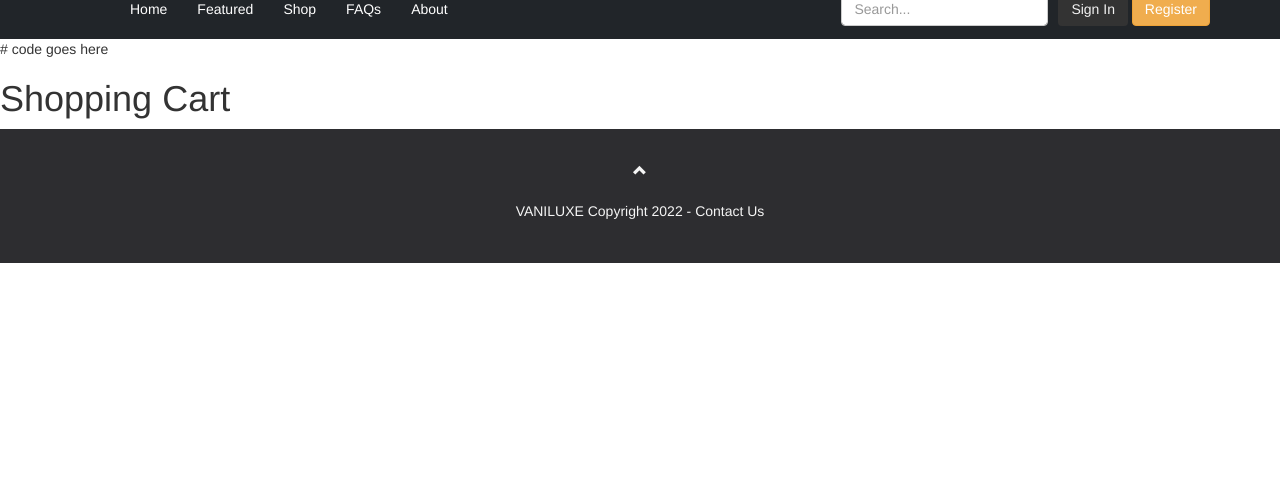
After one commit to GeorgeDominise/team7repo, a Flask app: page /cart in a window 1280 px wide. The commit adds this page. Shown: the part 321-800 px from the top of the page. Run offline with Flask 2, Linux system fonts and the light colour scheme; parts of the project's set-up code (start-up, migrations or seed data) failed here and were passed over; some libraries are stand-ins or nearby versions.

Commit message:
trying to get add to cart working

```diff
--- a/app/forms.py
+++ b/app/forms.py
@@ -2,7 +2,7 @@ from dataclasses import dataclass
 from operator import length_hint
 from wsgiref.validate import validator
 from flask_wtf import FlaskForm
-from wtforms import StringField, PasswordField, BooleanField, SubmitField, FloatField
+from wtforms import StringField, PasswordField, BooleanField, SubmitField, FloatField, HiddenField
 from wtforms.validators import DataRequired, InputRequired, Email, Length
 
 class SellForm(FlaskForm):
@@ -40,3 +40,6 @@ class ReviewForm(FlaskForm):
 	Username = StringField('Username: ', validators=[DataRequired()])
 	Product = StringField("Product Name: ", validators=[DataRequired()])
 	Review = StringField("Review: ", validators=[DataRequired()])
+
+#class AddToCart(FlaskForm):
+#	id=HiddenField('ID')
--- a/app/routes.py
+++ b/app/routes.py
@@ -1,15 +1,15 @@
 from app import myapp_obj
 from app import forms
-from flask import Flask, render_template, request, url_for
+from flask import Flask, render_template, request, url_for, session
 from flask import flash, redirect, render_template, request
 from app import db
-from app.models import User, Item
+from app.models import User, Item, cartItem
 from flask_login import LoginManager, UserMixin, login_user, login_required, logout_user, current_user
 from werkzeug.security import generate_password_hash, check_password_hash
 
+
 login_manager = LoginManager()
 login_manager.init_app(myapp_obj)
-
 
 @login_manager.user_loader
 def load_user(username):
@@ -22,7 +22,10 @@ login_status = False
 # Pernament variables
 users = User.query.all()
 items = Item.query.all()
+cartItems=cartItem.query.all()
 Bidders = {}
+
+
 
 @myapp_obj.route("/")
 @myapp_obj.route("/home")
@@ -217,6 +220,21 @@ def reviewform():
 
 # @myapp_obj.route("/findItems", )
 
-#@myapp_obj.route('/addToCart', methods=['POST'])
-#@login_required
-#def addToCart():
+@myapp_obj.route('/cart')
+def cart():
+	return render_template('cart.html')
+
+@myapp_obj.route('/addToCart/<int:id>')
+@login_required
+def addToCart(id):
+	product = Item.query.filter(Item.id == id)
+	cart_item = cartItem(product=product)
+	db.session.add(cart_item)
+	db.session.commit()
+	return render_template("purchaseItem.html", users=users, login_status=login_status, item=items[int(id)-1])
+
+
+#@myapp_obj.route('/cart')
+#def cart():
+#	products, grand_total = handle_cart()
+#	return render_template('cart.html', products = products, grand_total=grand_total)
--- /dev/null
+++ b/app/templates/cart.html
@@ -0,0 +1,7 @@
+{% extends "base.html" %}
+
+{% block content %}
+
+# code goes here
+<h1> Shopping Cart </h1>
+{% endblock %}
--- a/app/templates/purchase.html
+++ b/app/templates/purchase.html
@@ -5,6 +5,7 @@
 <link rel= "stylesheet" type= "text/css" href= "{{ url_for('static',filename='styles/purchase.css') }}">
 
 <div class="shop-items">
+</script>
 	<div class="container-fluid">
 		<div class="row">
 			{% for item in items %}
@@ -18,11 +19,12 @@
 						<span class="price black">${{ item.price }}</span>
 					</div>
 					<div class="ecom bg-black">
-						<a class="btn btn-black" href="#" role="button">Add to cart</a>
+						<a class="btn btn-black" href="/addToCart/{{item.id}}" role="button">Add to cart</a>
 					</div>
 				</div>
 			</div>
 			{% endfor %}
+
 		</div>
 	</div>
 </div>
```
Also changed, not shown: app/__init__.py (+4 -5 lines), app/models.py (+7 -1 lines).
